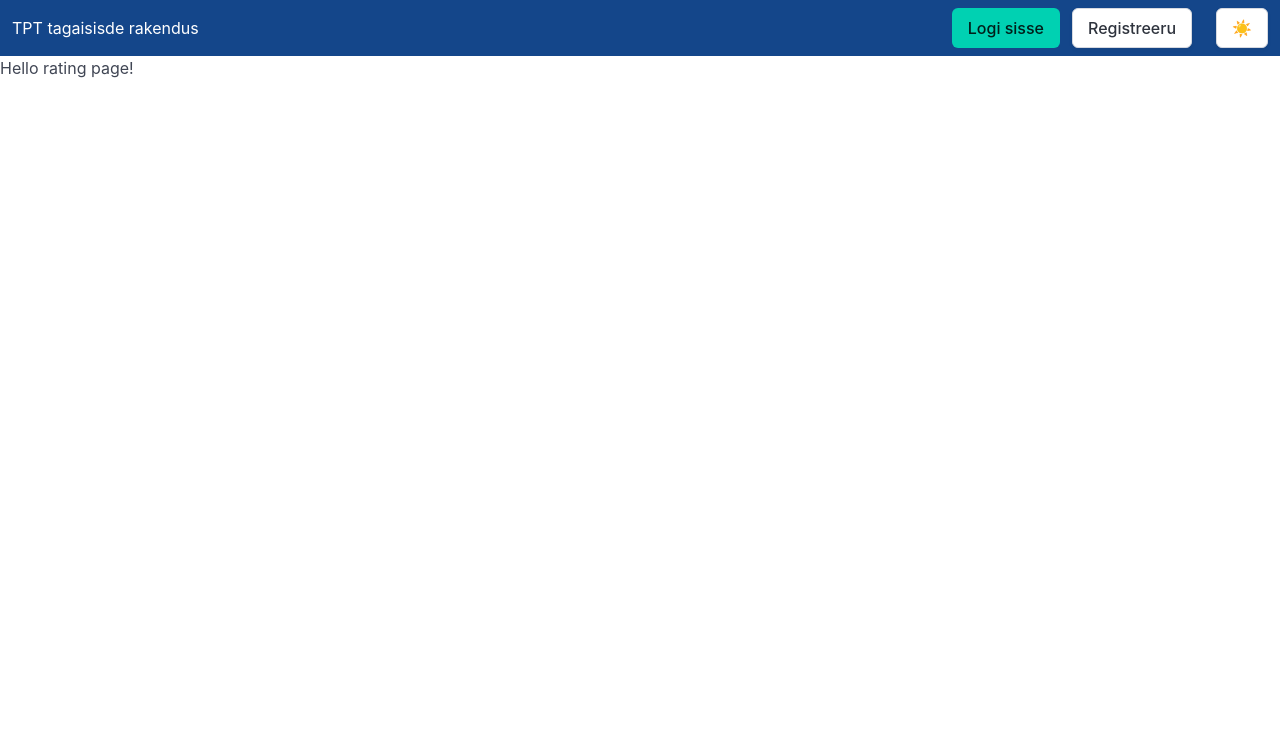
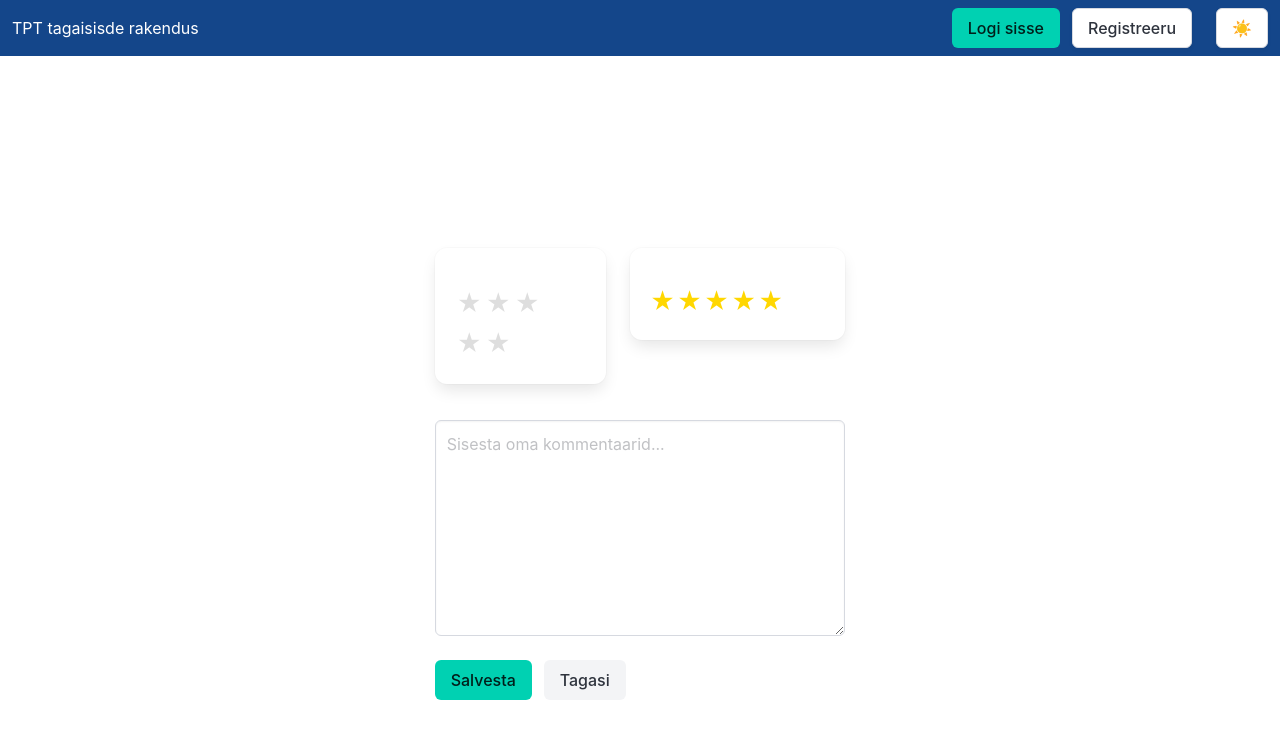
Before and after one commit to martinpr2006/Mikroprojekt, a Vue app in the folder client/: page /rating in a window 1280 px wide. Shown: the top 738 px of the page. Built offline with nearby package versions, Linux system fonts and the light colour scheme.

Commit message:
Add rating page, star component from old rating page branch

```diff
--- /dev/null
+++ b/client/src/components/StarRating.vue
@@ -0,0 +1,77 @@
+<template>
+  <div class="star-rating">
+    <div
+      v-for="i in maxStars"
+      :key="i"
+      @click="setRating(i)"
+      @mouseover="hoverRating(i)"
+      @mouseleave="resetHover"
+      :class="['star', i <= (isHovered ? hoverValue : rating) ? 'filled' : '']"
+    >
+      ★
+    </div>
+  </div>
+</template>
+
+<script>
+import { ref } from 'vue';
+
+export default {
+  props: {
+    value: {
+      type: Number,
+      default: 0,
+    },
+    maxStars: {
+      type: Number,
+      default: 5,
+    },
+  },
+  setup(props, { emit }) {
+    const rating = ref(props.value);
+    const isHovered = ref(false);
+    const hoverValue = ref(0);
+
+    const setRating = (newRating) => {
+      rating.value = newRating;
+      emit('ratingData', newRating);
+    };
+
+    const hoverRating = (value) => {
+      if (isHovered.value) {
+        hoverValue.value = value;
+      }
+    };
+
+    const resetHover = () => {
+      hoverValue.value = 0;
+    };
+
+    return {
+      rating,
+      isHovered,
+      hoverRating,
+      resetHover,
+      setRating,
+    };
+  },
+};
+</script>
+
+<style scoped>
+.star-rating {
+  display: inline-block;
+}
+
+.star {
+  display: inline-block;
+  font-size: 24px;
+  cursor: pointer;
+  margin: 2px;
+  color: rgb(222, 222, 222);
+}
+
+.filled {
+  color: gold;
+}
+</style>
--- a/client/src/pages/Rating.vue
+++ b/client/src/pages/Rating.vue
@@ -1,5 +1,119 @@
+<script setup>
+import { useRouter, useRoute } from 'vue-router'
+import StarRating from '../components/StarRating.vue'
+
+const router = useRouter()
+const route = useRoute()
+
+const subjectName = route.query.subject
+const teacherName = route.query.teacher
+
+const goToTeacherRating = () => {
+    router.push({
+        path: '/teacher-rating',
+        query:
+        {
+            subject: subjectName,
+            teacher: teacherName
+        }
+    })
+}
+
+const goBack = () => {
+    router.push({path: '/'})
+}
+</script>
+
 <template>
-    <div>
-        <h1>Hello rating page!</h1>
+    <div class="columns is-centered is-vcentered full-height">
+        <div class="column is-4">
+            <div class="columns is-variable is-3 mt-6">
+                <div class="column">
+                    <div class="box fixed-width-box  is-pulled-left">
+                        <div class="content has-text-left">
+                            <p class="has-text-weight-semibold">{{ subjectName }}</p>
+                            <div>
+                                <star-rating v-model="userRating" :max-stars="5" @ratingData="updateRating" />
+                            </div>
+                        </div>
+                    </div>
+                </div>
+
+                <div class="column">
+                    <div class="box fixed-width-box is-pulled-right clickable" @click="goToTeacherRating">
+                        <div class="content has-text-left">
+                            <p class="has-text-weight-semibold">{{ teacherName }}</p>
+                            <div class="stars mt-3">
+                                ★★★★★
+                            </div>
+                        </div>
+                    </div>
+                </div>
+            </div>
+
+            <div class="field mt-5">
+                <div class="control">
+                    <textarea class="textarea" placeholder="Sisesta oma kommentaarid..." rows="8"></textarea>
+                </div>
+            </div>
+
+            <div class="field is-grouped mt-5">
+                <div class="control">
+                    <button class="button is-primary">
+                        Salvesta
+                    </button>
+                </div>
+                <div class="control">
+                    <button class="button is-light" @click="goBack">
+                        Tagasi
+                    </button>
+                </div>
+            </div>
+        </div>
     </div>
 </template>
+
+<!-- <script>
+export default {
+  data() {
+    return {
+      userRating: 0,
+    };
+  },
+  components: {
+    StarRating,
+  },
+  methods: {
+    updateRating(newRating) {
+      // Handle the new rating as needed.
+      this.userRating = newRating;
+    },
+  },
+};
+</script> -->
+
+<style scoped>
+.full-height {
+    min-height: 100vh;
+}
+
+.fixed-width-box {
+    padding-right: 60px;
+}
+
+.stars {
+    font-size: 1.5rem;
+    color: #ffd700;
+    letter-spacing: 2px;
+}
+
+.clickable {
+    cursor: pointer;
+    transition: transform 0.1s ease, box-shadow 0.1s ease;
+}
+
+.clickable:hover {
+    transform: translateY(-2px);
+    box-shadow: 0 4px 10px rgba(0, 0, 0, 0.15);
+}
+</style>
```
